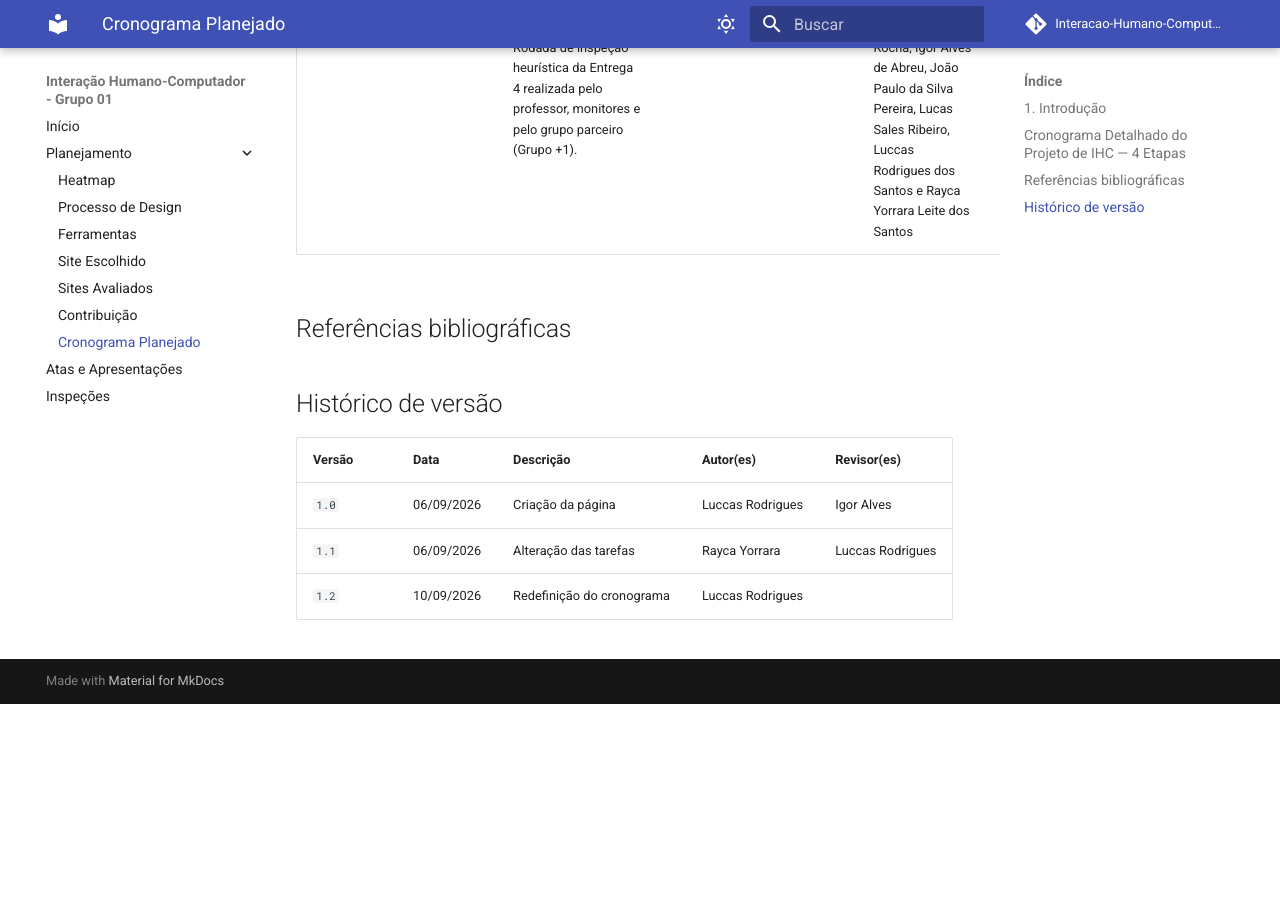
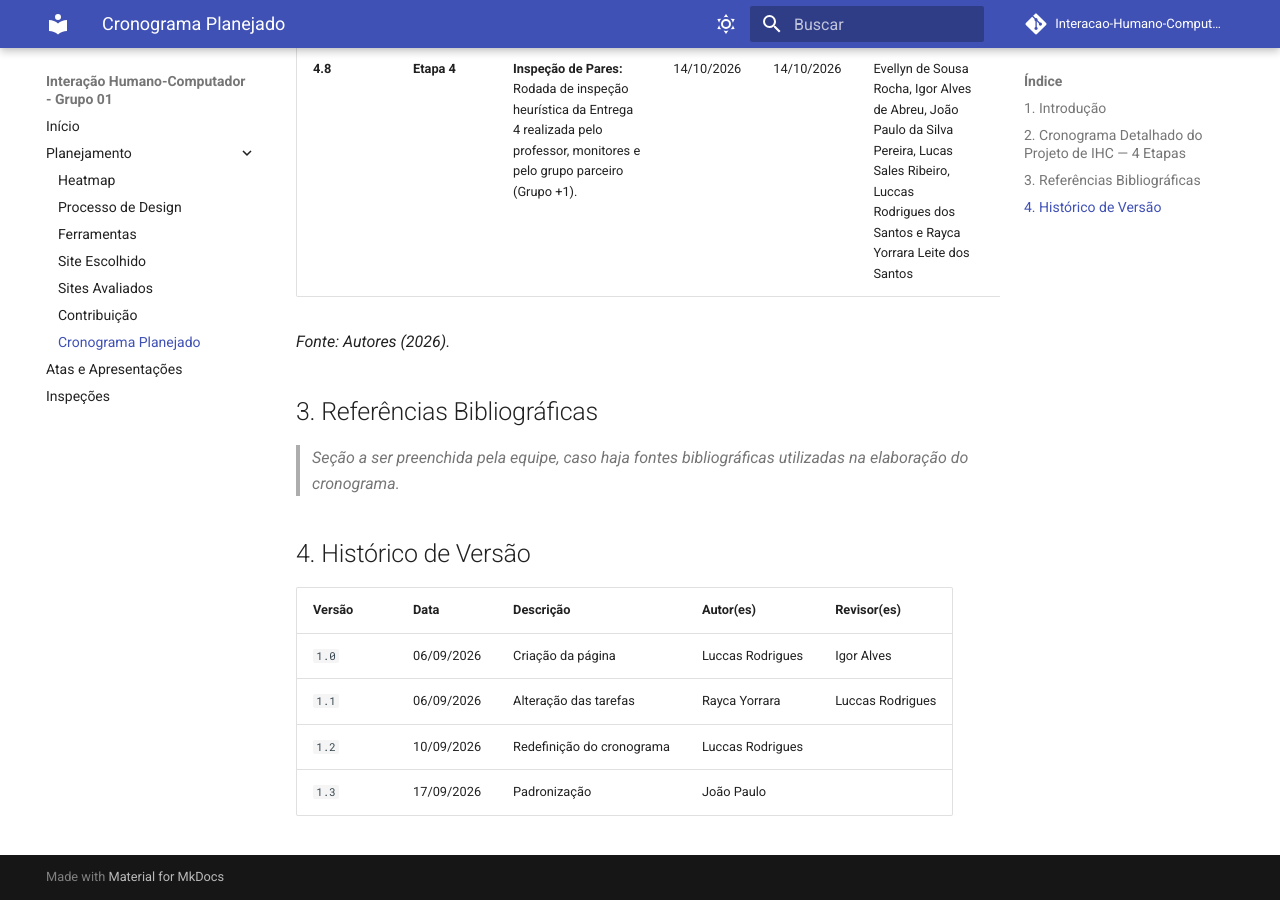
Before and after one commit to Interacao-Humano-Computador/2026.2-Grupo01, an MkDocs documentation site: the page built from docs/planejamento/cronograma/cronograma_planejado.md, in a window 1280 px wide and 900 px high, scrolled down 8038 px. Built offline with MkDocs 1.6.1 and Material for MkDocs 9.7.7, drawn with Linux system fonts in a browser that asks for light colours; comment, search, counter and statistics services are not loaded; before the commit the page ends 8742 px from its top, so only the background shows below that; some of the changed text lies outside the part shown.

Commit message:
Revise cronograma planejado para o projeto de IHC
Updated the planned schedule document for the IHC project, including detailed activities, timelines, and responsibilities.

```diff
--- a/docs/planejamento/cronograma/cronograma_planejado.md
+++ b/docs/planejamento/cronograma/cronograma_planejado.md
@@ -5,7 +5,9 @@
 Este documento apresenta o cronograma planejado para o desenvolvimento do projeto de Interação Humano-Computador (IHC). O cronograma organiza as etapas e atividades previstas, indicando os períodos de execução, os responsáveis e os revisores de cada atividade, de modo a auxiliar no acompanhamento e na organização do projeto.
 
 
-## **Cronograma Detalhado do Projeto de IHC — 4 Etapas**
+## 2. Cronograma Detalhado do Projeto de IHC — 4 Etapas
+
+<p><strong>Tabela 1:</strong> Cronograma detalhado das atividades do projeto</p>
 
 | ID | Etapa | Atividade Detalhada (Baseada nas Listas de Verificação) | Data de Início | Data de Fim | Responsável(eis) | Revisor(es) |
 | :--- | :--- | :--- | :--- | :--- | :--- | :--- |
@@ -47,19 +49,17 @@
 | **4.7** | **Etapa 4** | **Itens de Conteúdo:** Elaboração individual dos itens teóricos sobre avaliações formativas, testes com storyboards e teste piloto (com fontes e fotos). | 07/10/2026 | 13/10/2026 | Evellyn de Sousa Rocha, Igor Alves de Abreu, João Paulo da Silva Pereira, Lucas Sales Ribeiro, Luccas Rodrigues dos Santos e Rayca Yorrara Leite dos Santos | A definir |
 | **4.8** | **Etapa 4** | **Inspeção de Pares:** Rodada de inspeção heurística da Entrega 4 realizada pelo professor, monitores e pelo grupo parceiro (Grupo +1). | 14/10/2026 | 14/10/2026 | Evellyn de Sousa Rocha, Igor Alves de Abreu, João Paulo da Silva Pereira, Lucas Sales Ribeiro, Luccas Rodrigues dos Santos e Rayca Yorrara Leite dos Santos | A definir |
 
-<!--
-| **2.1** | **Etapa 2** | **Perfil do Usuário:** Planejamento de dados demográficos, experiência, atitudes e contexto organizacional do servidor típico do órgão. | 08/09/2026 | 13/09/2026 | | | |
-| **2.4** | **Etapa 2** | **Cenários de Uso:** Escrita de cenários narrativos detalhados descrevendo as jornadas administrativas típicas mapeadas no SDA. | 19/09/2026 | 21/09/2026 | | | |
--->
+<p><em>Fonte: Autores (2026).</em></p>
 
-## Referências bibliográficas
+## 3. Referências Bibliográficas
 
+> *Seção a ser preenchida pela equipe, caso haja fontes bibliográficas utilizadas na elaboração do cronograma.*
 
-
-## Histórico de versão
+## 4. Histórico de Versão
 
 | Versão | Data       | Descrição                  | Autor(es)        | Revisor(es)      |
 | ------ | ---------- | -------------------------- | ---------------- | ---------------- |
 | `1.0`  | 06/09/2026 | Criação da página          | Luccas Rodrigues | Igor Alves       |
 | `1.1`  | 06/09/2026 | Alteração das tarefas      | Rayca Yorrara    | Luccas Rodrigues |
 | `1.2`  | 10/09/2026 | Redefinição do cronograma  | Luccas Rodrigues |                  |
+| `1.3`  | 17/09/2026 | Padronização               | João Paulo       |                  |
```
Also changed, not shown: other parts of docs/planejamento/cronograma/cronograma_planejado.md (+3 -3 lines).
